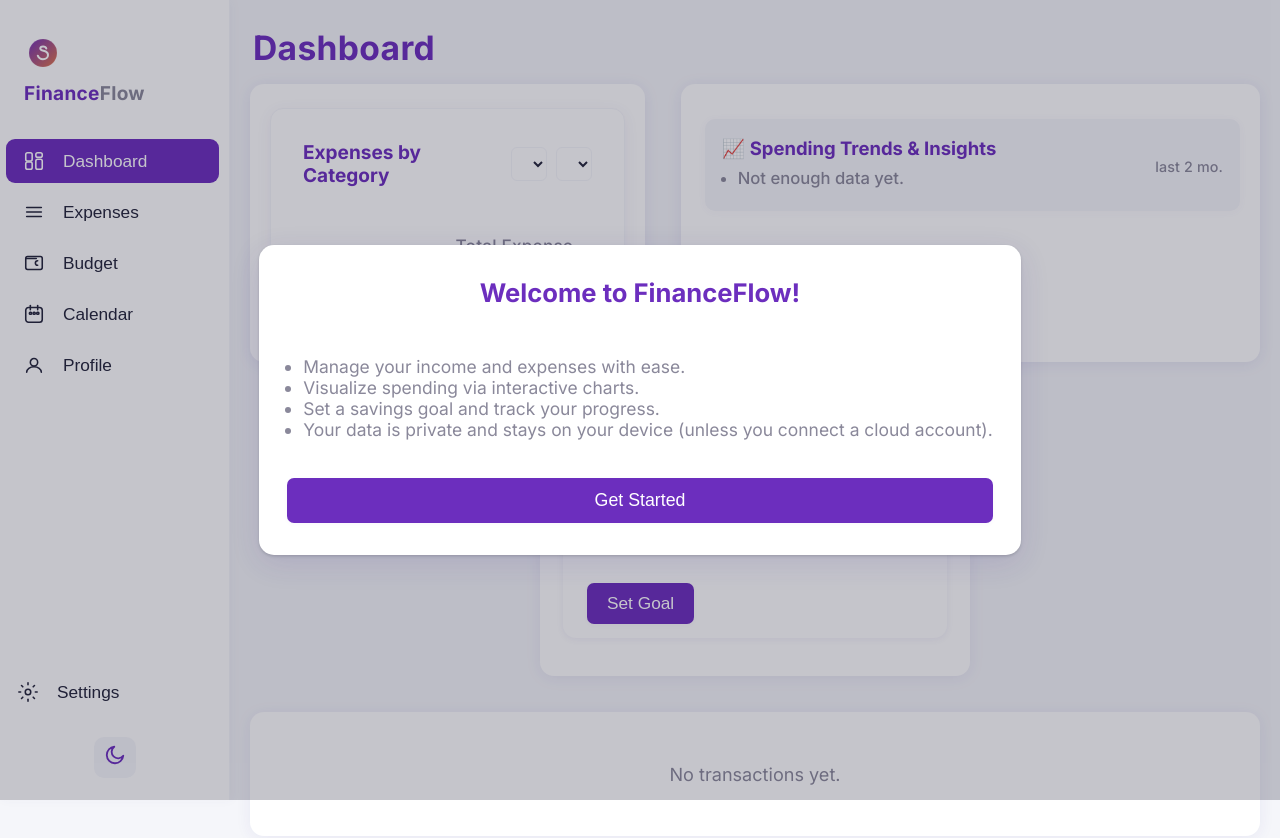
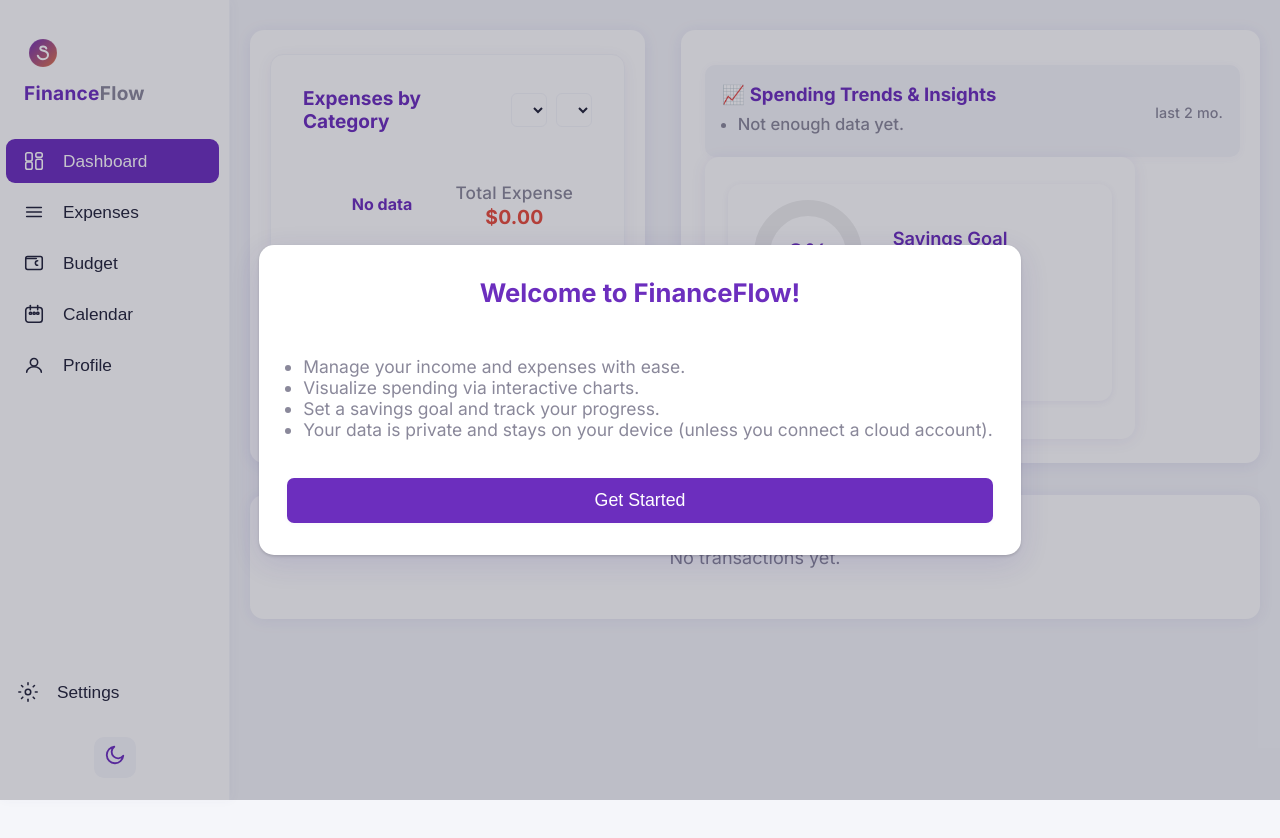
Before and after one commit to Workflow-Manager-admin/financeflow-23329-817ab18b, a React (Create React App) app in the folder financeflow/: page / in a window 1280 px wide. Shown: the top 838 px of the page. After the commit the page ends 800 px from the top, so only its background shows below. Built offline with nearby package versions, Linux system fonts and the light colour scheme; the HTML template or start-up script is replaced by a standard one.

Commit message:
Auto-commit: Changes as of 2025-05-31T14:38:15.866120+00:00

```diff
--- a/financeflow/src/components/Dashboard.css
+++ b/financeflow/src/components/Dashboard.css
@@ -11,21 +11,7 @@
   background: none;
 }
 
-/* Header/title row */
-.dashboard-header-row {
-  width: 100%;
-  display: flex;
-  align-items: center;
-  margin-bottom: 18px;
-}
-.dashboard-title {
-  font-size: 2.10em;
-  color: var(--primary, #6C2EBE);
-  font-weight: 800;
-  margin: 0 0 0 3px;
-  letter-spacing: 0.01em;
-  line-height: 1.07;
-}
+/* (Removed dashboard-header-row and dashboard-title since heading is gone) */
 
 /* Top row: PieChart left, Trends right */
 .dashboard-visuals-top {
--- a/financeflow/src/components/Dashboard.js
+++ b/financeflow/src/components/Dashboard.js
@@ -26,23 +26,17 @@ function Dashboard({ showToast, transactions, setTransactions, goal, setGoal })
 
   return (
     <section className="dashboard-root">
-      <div className="dashboard-header-row">
-        <h1 className="dashboard-title">Dashboard</h1>
-      </div>
 
-      {/* Top Row: Visuals */}
+      {/* Top Row: Visuals + Insights */}
       <div className="dashboard-visuals-top">
         <div className="dashboard-col dashboard-col-pie">
           <PieChart transactions={transactions} />
         </div>
         <div className="dashboard-col dashboard-col-trends">
           <SpendingTrendsWithInsights transactions={transactions} />
-        </div>
-      </div>
 
-      {/* Savings Goal (centered row, below visuals) */}
-      <div className="dashboard-savings-row">
-        <div className="dashboard-savings-goal-card">
+          {/* SavingsRing is placed directly below the insights/trends */}
+          <div className="dashboard-savings-goal-card dash-savings-below-insights">
             <SavingsRing
               goal={goal}
               stats={{
@@ -55,7 +49,7 @@ function Dashboard({ showToast, transactions, setTransactions, goal, setGoal })
               onSetGoal={() => setShowGoalModal(true)}
               currencySymbol={currencySymbol}
             />
-          {/* Removed separate button, integrate Set/Edit Goal as part of SavingsRing */}
+          </div>
         </div>
       </div>
 
```
Lines whose indentation alone changed are shown as unchanged.
